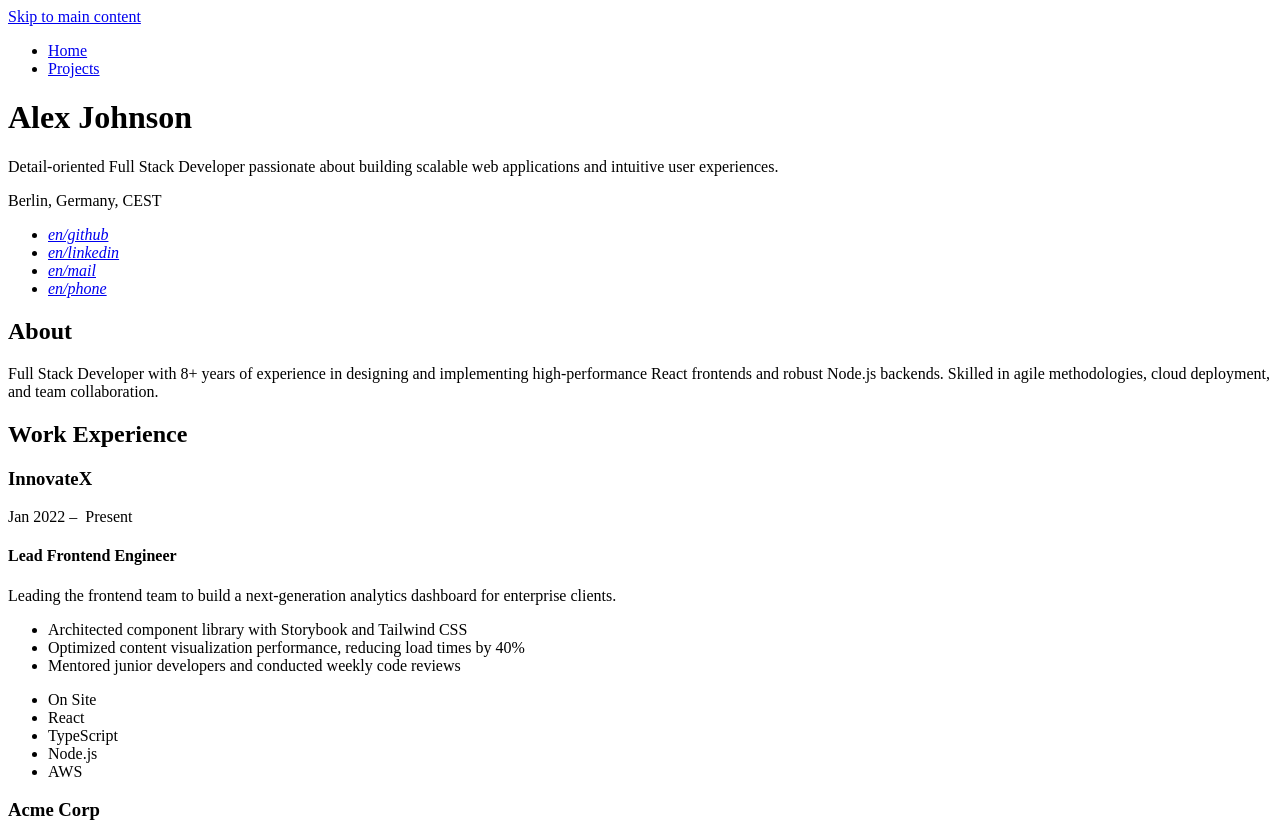
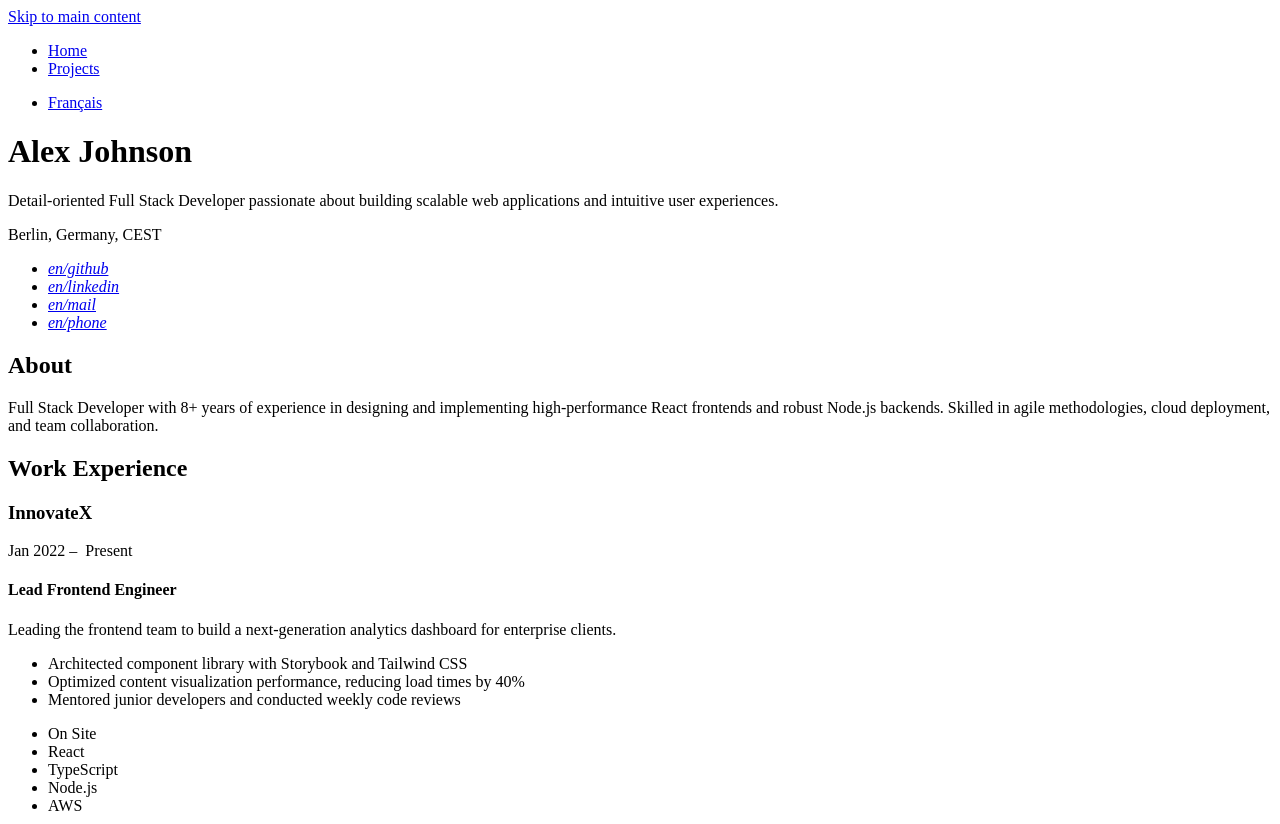
Before and after one commit to loic-bellinger/cv, an Astro site: page / in a window 1280 px wide. Shown: the top 824 px of the page. Built offline with nearby package versions, Linux system fonts and the light colour scheme; Astro itself is replaced by a stand-in of ours.

Commit message:
feat(i18n): add language picker and localized path utilities

```diff
--- a/src/components/Header.astro
+++ b/src/components/Header.astro
@@ -1,4 +1,5 @@
 ---
+import LanguagePicker from "@components//LanguagePicker.astro";
 import Navigation from "@components/Navigation.astro";
 import { useI18n } from "@i18n/utils";
 
@@ -8,4 +9,5 @@ const { t } = useI18n(Astro.currentLocale);
 <header>
   <a href="#main">{t("skip_to_main")}</a>
   <Navigation />
+  <LanguagePicker />
 </header>
--- /dev/null
+++ b/src/components/LanguagePicker.astro
@@ -0,0 +1,20 @@
+---
+import { LOCALES, LOCALE_NAMES } from "@i18n/locales";
+import { useI18n } from "@i18n/utils";
+
+const { locale, translatePath } = useI18n(Astro.currentLocale);
+const otherLocales = LOCALES.filter((l) => l !== locale);
+---
+
+<ul>
+  {otherLocales.map((l) =>  (
+      <li>
+        <a
+          href={translatePath(l, Astro.url.pathname)}
+          hreflang={l}
+          lang={l}
+          rel="alternate"
+        >{LOCALE_NAMES[l]}</a>
+      </li>
+    ))}
+</ul>
--- a/src/components/Navigation.astro
+++ b/src/components/Navigation.astro
@@ -1,12 +1,12 @@
 ---
 import { useI18n } from "@i18n/utils";
 
-const { t, path } = useI18n(Astro.currentLocale);
+const { t, localizePath } = useI18n(Astro.currentLocale);
 ---
 
 <nav>
   <ul>
-    <li><a href={path("")}>{t("nav.home")}</a></li>
-    <li><a href={path( "projects")}>{t("nav.projects")}</a></li>
+    <li><a href={localizePath("")}>{t("nav.home")}</a></li>
+    <li><a href={localizePath( "projects")}>{t("nav.projects")}</a></li>
   </ul>
 </nav>
--- a/src/i18n/locales.ts
+++ b/src/i18n/locales.ts
@@ -15,4 +15,9 @@ type NormalizeLocales<T extends Locales> = {
 
 export type LocaleCode = NormalizeLocales<typeof LOCALES>;
 
+export const LOCALE_NAMES: Record<LocaleCode, string> = {
+  en: "English",
+  fr: "Français",
+};
+
 export const DEFAULT_LOCALE = "en" as const satisfies LocaleCode;
--- a/src/i18n/ui.ts
+++ b/src/i18n/ui.ts
@@ -7,12 +7,11 @@ const en = {
   "section.xp": "Work Experience",
   "section.education": "Education",
   "page.projects.title": "Projects",
-  "skip_to_main": "Skip to main content",
+  skip_to_main: "Skip to main content",
   "date.present": "Present",
 };
 
 export type UIKeys = keyof typeof en;
-
 export const ui: Record<LocaleCode, Record<UIKeys, string>> = {
   en,
   fr: {
@@ -22,7 +21,7 @@ export const ui: Record<LocaleCode, Record<UIKeys, string>> = {
     "section.xp": "Expérience",
     "section.education": "Formation",
     "page.projects.title": "Projets",
-    "skip_to_main": "Aller au contenu principal",
+    skip_to_main: "Aller au contenu principal",
     "date.present": "Aujourd'hui",
   },
 };
--- a/src/i18n/utils.ts
+++ b/src/i18n/utils.ts
@@ -7,18 +7,35 @@ const defaultDateOptions: Intl.DateTimeFormatOptions = {
   month: "short",
 };
 
+function stripLocale(path: string, locale: LocaleCode) {
+  // If default locale (and prefixDefaultLocale: false), path is already clean
+  if (locale === DEFAULT_LOCALE) return path;
+
+  // Handle root: "/fr" -> "/"
+  if (path === `/${locale}`) return "/";
+
+  // Handle subpaths: "/fr/projects" -> "/projects"
+  if (path.startsWith(`/${locale}/`)) return path.slice(locale.length + 1);
+
+  return path;
+}
+
 export function useI18n(astroLocale: string | undefined) {
   const locale = (astroLocale || DEFAULT_LOCALE) as LocaleCode;
   const dictionary = locale in ui ? ui[locale] : ui[DEFAULT_LOCALE];
+
   return {
     locale,
     t: (key: UIKeys) => dictionary[key],
-    path: (path: string) => getRelativeLocaleUrl(locale, path),
+    localizePath: (path: string) => getRelativeLocaleUrl(locale, path),
     d: (
       date: Date,
       options: Intl.DateTimeFormatOptions = defaultDateOptions,
     ) => {
       return new Intl.DateTimeFormat(locale, options).format(date);
     },
+    translatePath: (targetLocale: LocaleCode, path: string) => {
+      return getRelativeLocaleUrl(targetLocale, stripLocale(path, locale));
+    },
   };
 }
--- a/src/pages/[...locale]/projects/index.astro
+++ b/src/pages/[...locale]/projects/index.astro
@@ -12,7 +12,7 @@ export function getStaticPaths() {
   }));
 }
 
-const { locale, t, path } = useI18n(Astro.currentLocale);
+const { locale, t, localizePath } = useI18n(Astro.currentLocale);
 const projects = await getLocaleCollection("projects", locale);
 ---
 
@@ -22,7 +22,7 @@ const projects = await getLocaleCollection("projects", locale);
       const slug = project.id.split('/').pop();
       return (
         <li>
-          <a href={path(`projects/${slug}`)}>
+          <a href={localizePath(`projects/${slug}`)}>
             {project.data.title}
           </a>
         </li>
```
